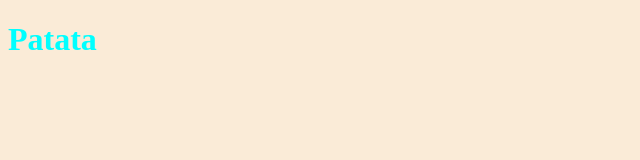
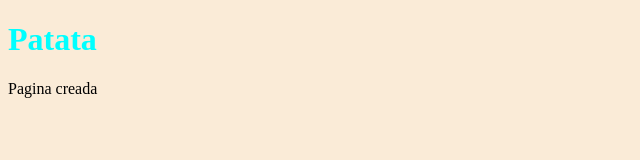
Before and after one commit to Fblaram/PruebaLM, a plain HTML site: page index.html in a window 1280 px wide. Shown: the whole page, without its empty margins (0-640 px from the left). Drawn offline with Linux system fonts and the light colour scheme.

Commit message:
Se añade footer en index.html

```diff
--- a/index.html
+++ b/index.html
@@ -8,6 +8,8 @@
 </head>
 <body>
     <h1>Patata</h1>
-
+    <footer>
+        Pagina creada
+    </footer>
 </body>
 </html>
```
